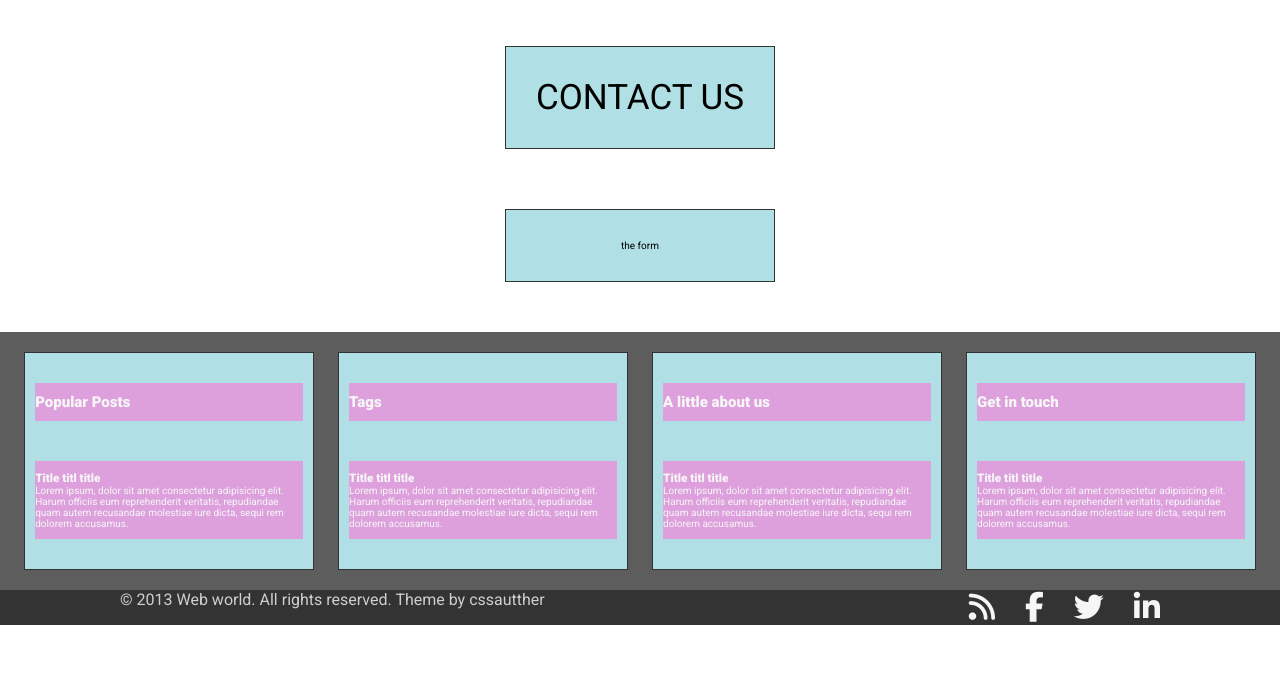
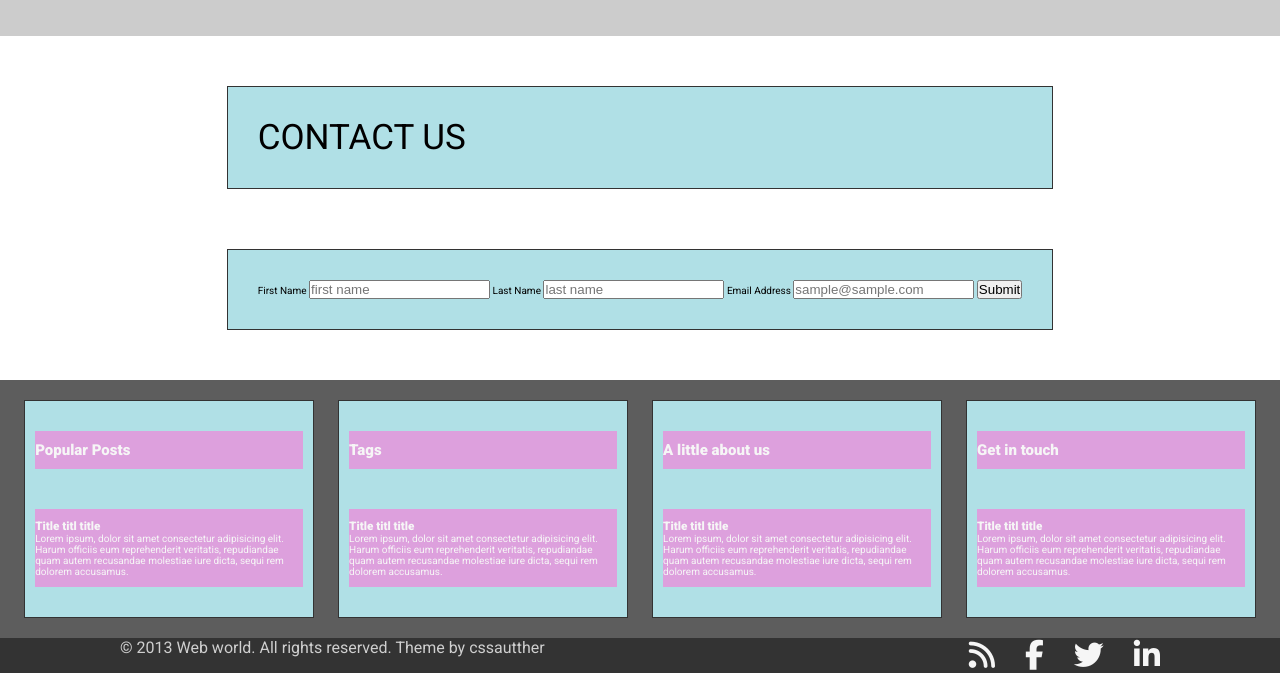
Before and after one commit to wtharden3/tech-out, a website: page index.html in a window 1280 px wide. Shown: the part 1802-2475 px from the top of the page. Before the commit the page ends 2427 px from the top, so only its background shows below. Drawn offline with Linux system fonts and the light colour scheme.

Commit message:
adding form and some footer styling

```diff
--- a/index.html
+++ b/index.html
@@ -164,7 +164,15 @@
                              <h1 class="heading-primary--main">Contact Us</h1>
                          </div>
                          <div class="row--template center">
-                             the form
+                             <form action="#" class="form-contact">
+                                 <label for="firstname">First Name</label>
+                                 <input type="text" name="firstname" id="firstname" placeholder="first name">
+                                 <label for="lastname">Last Name</label>
+                                 <input type="text" name="lastname" id="lastname" placeholder="last name">
+                                 <label for="email">Email Address</label>
+                                 <input type="email" name="email" id="email" placeholder="sample@sample.com">
+                                 <input type="submit" btn>
+                             </form>
                          </div>
                      </div>
 
--- a/scss/layout/_grid.scss
+++ b/scss/layout/_grid.scss
@@ -77,7 +77,7 @@
     color: white;
     font-size: 5rem;
     flex-flow: column wrap;
-    height: 85vh;
+    height: 90vh;
     justify-content: center;
 
 }
```
Also changed, not shown: css/main.css, scss/layout/_footer.scss (line endings or trailing spaces).
